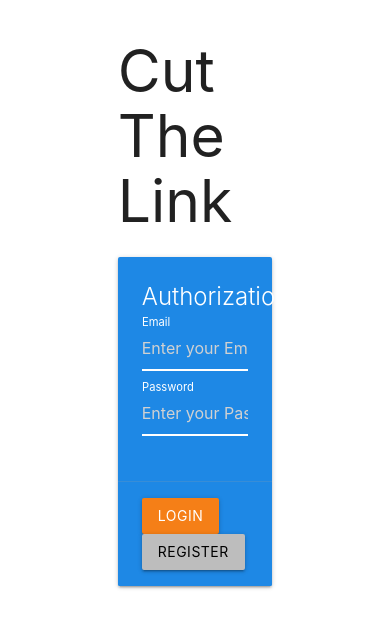
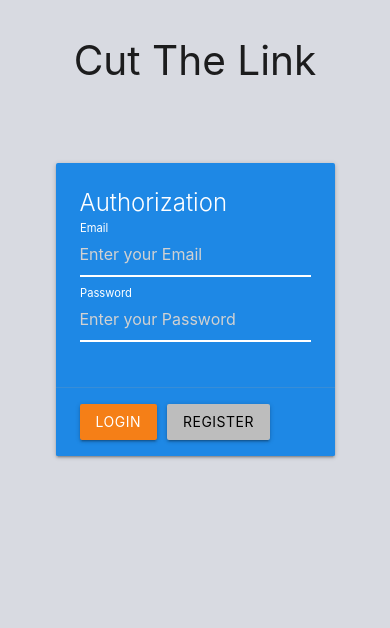
Before and after one commit to M0ng00se7169/cut-link-mern, a React (Create React App) app in the folder client/: page / in a window 390 px wide. Shown: the top 628 px of the page. Built offline with nearby package versions, Linux system fonts and the light colour scheme.

Commit message:
Made App Responsive

```diff
--- a/client/src/index.css
+++ b/client/src/index.css
@@ -1,15 +1,19 @@
 @import '~materialize-css/dist/css/materialize.min.css';
+
+body {
+  background: rgba(207, 209, 218, 0.795);
+}
 
 input.yellow-input {
   border-bottom: 1px solid #fff !important;
   box-shadow: 0 1px 0 0 #fff !important;
 }
 
-input.yellow-input + label{
+input.yellow-input + label {
   color: #ffffff !important;
 }
 
-input.yellow-input:focus + label{
+input.yellow-input:focus + label {
   color: #ffeb3b !important;
 }
 
@@ -17,3 +21,18 @@ input.yellow-input:focus {
   border-bottom: 1px solid #ffeb3b !important;
   box-shadow: 0 1px 0 0 #ffeb3b !important;
 }
+
+h1 {
+  font-size: 2.9rem;
+  text-align: center;
+  margin: 2.8rem 0 5.68rem 0;
+}
+
+.container {
+  width: 50%;
+  min-width: 300px;
+}
+
+label.active {
+  color: rgba(56, 56, 50, 0.932);
+}
--- a/client/src/pages/AuthPage.js
+++ b/client/src/pages/AuthPage.js
@@ -46,7 +46,7 @@ export const AuthPage = () => {
 
   return (
     <div className="row">
-      <div className="col s6 offset-s3">
+      <div className="col s12">
         <h1>Cut The Link</h1>
         <div className="card blue darken-1">
           <div className="card-content white-text">
--- a/client/src/pages/CreatePage.js
+++ b/client/src/pages/CreatePage.js
@@ -29,7 +29,7 @@ export const CreatePage = () => {
 
   return (
     <div className="row">
-      <div className="col s8 offset-s2" style={{ paddingTop: "2rem" }}>
+      <div className="col s12" style={{ paddingTop: "2rem" }}>
         <div className="input-field">
           <input
             placeholder="Enter your link"
```
Also changed, not shown: 1 other file (tests, documents, lock files or other folders).
